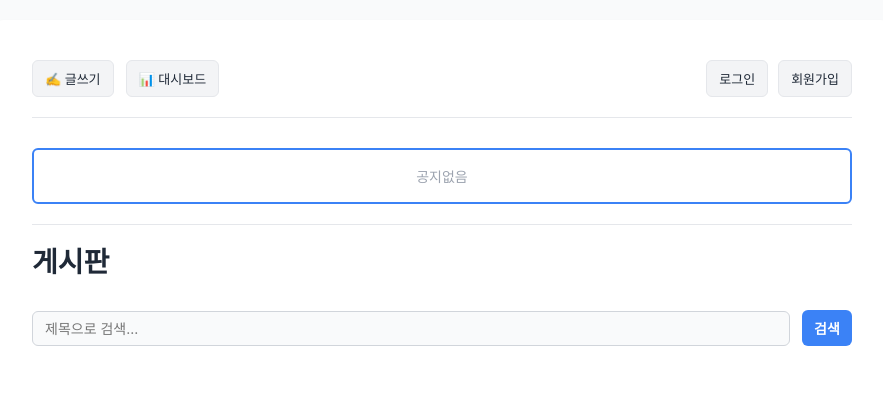
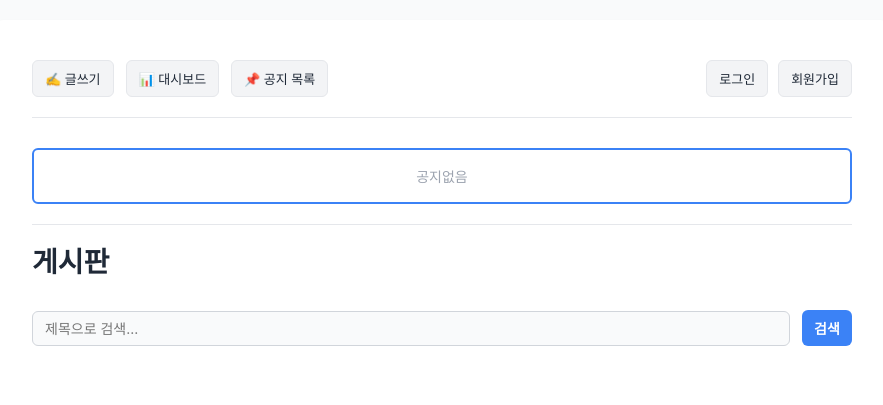
Before and after one commit to sihoo11/week_06_bbs, a Flask app: page / in a window 1280 px wide. Shown: the top 405 px of the page, without its empty margins (198-1081 px from the left). Run offline with Flask 3, Linux system fonts and the light colour scheme; data that the repository does not hold is empty.

Commit message:
UI: 공지 목록 링크를 네비게이션에 추가
- '📌 공지 목록' 링크를 nav_left에 추가
- 모든 사용자가 공지 목록 페이지 접근 가능

```diff
--- a/templates/list.html
+++ b/templates/list.html
@@ -5,6 +5,7 @@
 {% block nav_left %}
     <a href="/new">✍️ 글쓰기</a>
     <a href="/dashboard">📊 대시보드</a>
+    <a href="/notices">📌 공지 목록</a>
     {% if session.get("is_admin") %}
         <a href="/notice/new">📢 공지 작성</a>
     {% endif %}
```
